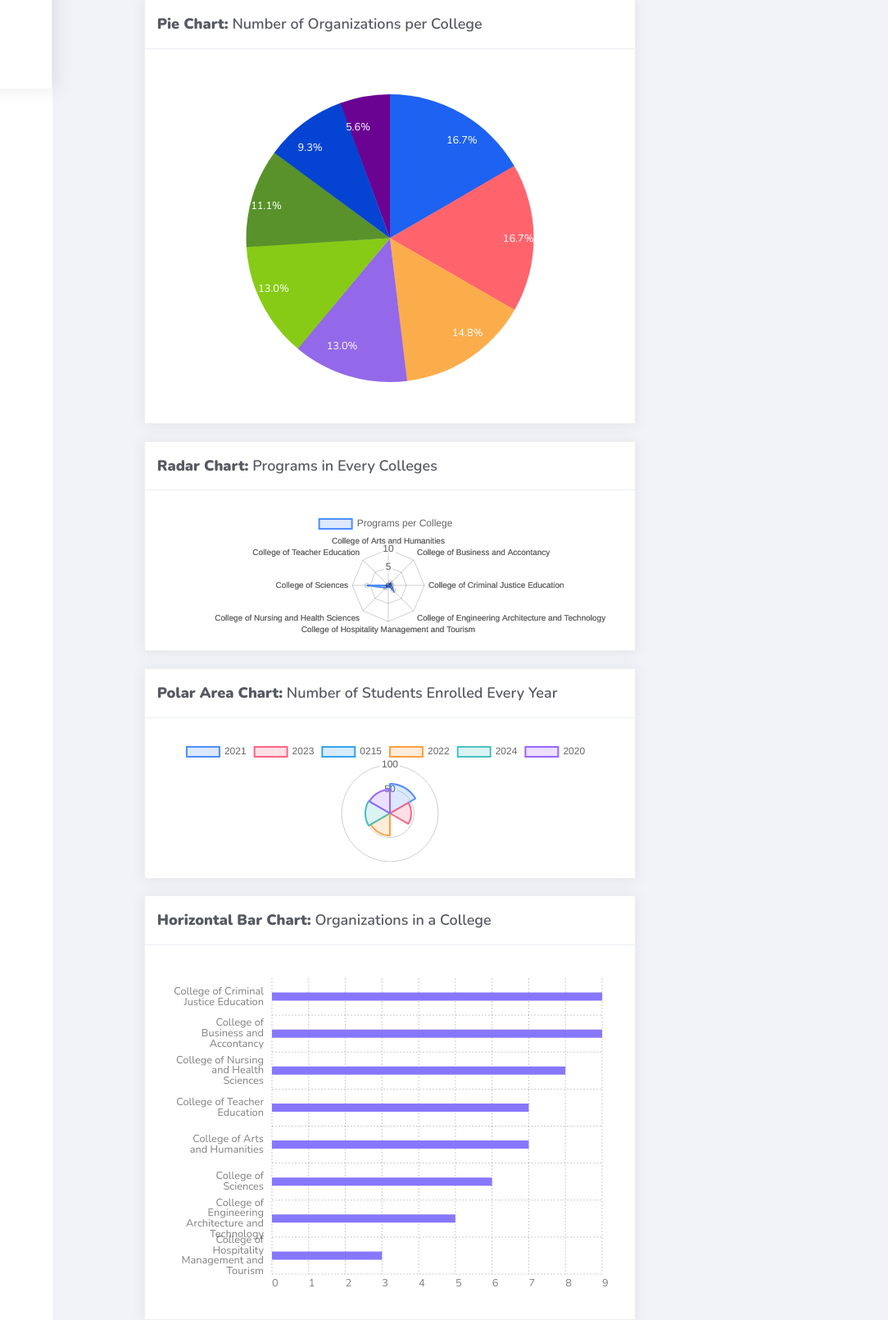
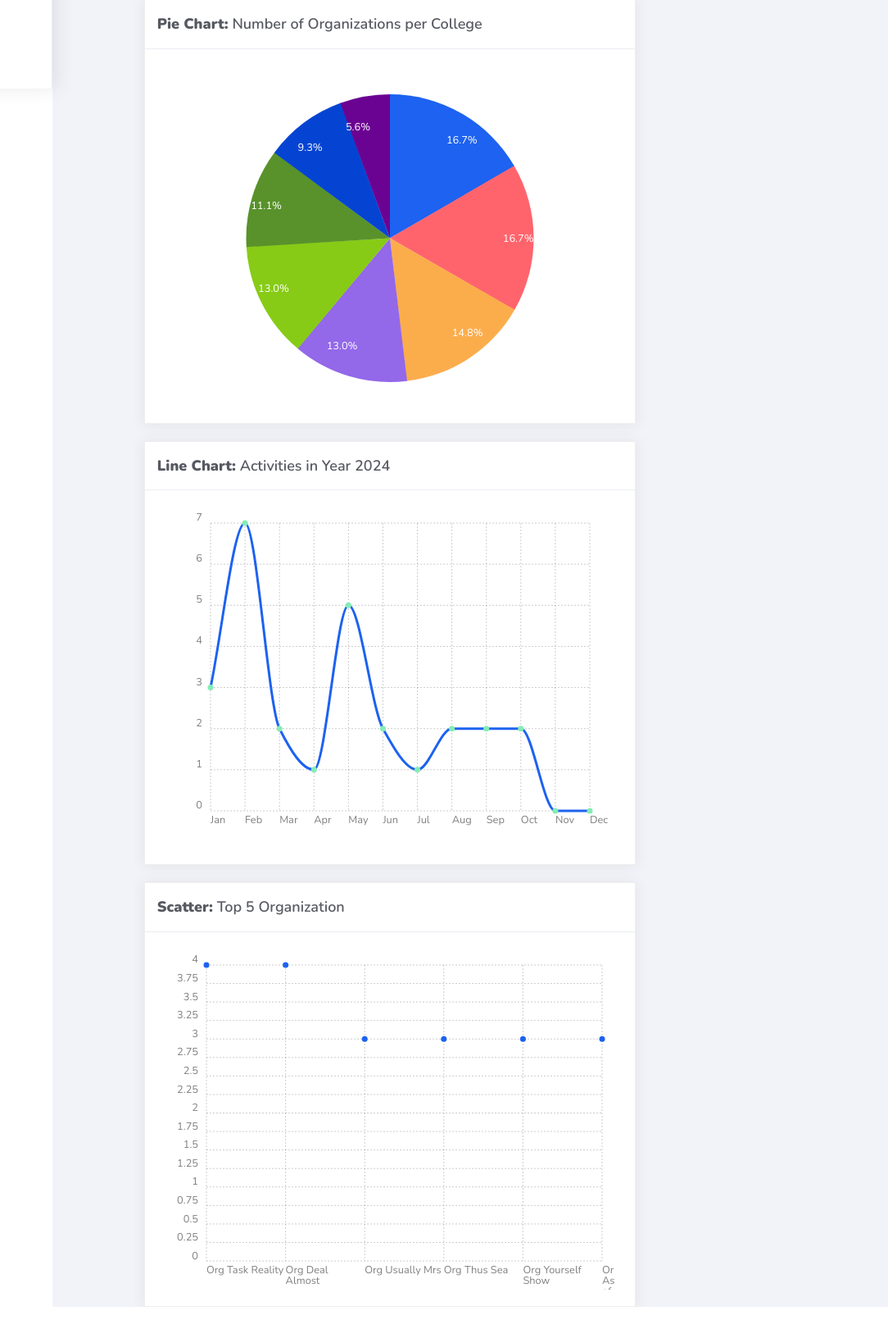
Before and after one commit to Kenjicci/PSUSphere, a Django app: page /dashboard_chart in a window 1280 px wide. Shown: the part 692-2302 px from the top of the page at 82% size, without its empty margins (196-1280 px from the left). Run offline with Django 4.2, Linux system fonts and the light colour scheme; data comes from the database, SQL or seed files in the repository; both versions use the stored data as it was after the commit; some libraries are stand-ins or nearby versions.

Commit message:
create chart for scatter

```diff
--- a/projectsite/projectsite/urls.py
+++ b/projectsite/projectsite/urls.py
@@ -1,11 +1,14 @@
 from django.contrib import admin
 from django.urls import path, re_path
-from studentorg.views import HomePageView, OrganizationList, OrganizationCreateView, OrganizationUpdateView, OrganizationDeleteView
-from studentorg.views import OrgMemberList, OrgMemberCreateView, OrgMemberUpdateView, OrgMemberDeleteView
-from studentorg.views import StudentList, StudentCreateView, StudentUpdateView, StudentDeleteView
-from studentorg.views import CollegeList, CollegeCreateView, CollegeUpdateView, CollegeDeleteView
-from studentorg.views import ProgramList, ProgramCreateView, ProgramUpdateView, ProgramDeleteView
-from studentorg.views import ChartView, BarCountStudentperCollege, PieOrgperCollege, HorOrgCountByCollege, program_frequency_chart, student_enrollment_by_year
+from studentorg.views import (
+HomePageView, OrganizationList, OrganizationCreateView, OrganizationUpdateView, OrganizationDeleteView,
+OrgMemberList, OrgMemberCreateView, OrgMemberUpdateView, OrgMemberDeleteView,
+StudentList, StudentCreateView, StudentUpdateView, StudentDeleteView,
+CollegeList, CollegeCreateView, CollegeUpdateView, CollegeDeleteView,
+ProgramList, ProgramCreateView, ProgramUpdateView, ProgramDeleteView,
+ChartView, BarCountStudentperCollege, PieOrgperCollege, LineActivities,
+ScatterTopOrganizations
+)
 from studentorg import views
 from django.contrib.auth import views as auth_views
 
@@ -14,12 +17,16 @@ from django.contrib.auth import views as auth_views
 urlpatterns = [
     path("admin/", admin.site.urls),
     path('', views.HomePageView.as_view(), name='home'),
-    path('dashboard_chart', ChartView.as_view(), name='dashboard-chart'),
-    path('bar-count-student-per-college/', views.BarCountStudentperCollege, name='bar-count-student-per-college'),
-    path('pie-org-per-college/', views.PieOrgperCollege, name='pie-org-per-college'),
-    path('org-count-by-college/', views.HorOrgCountByCollege, name='org-count-by-college'),
-    path('program-frequency-chart/', views.program_frequency_chart, name='program_frequency_chart'),
-    path('student-enrollment-by-year/', views.student_enrollment_by_year, name='student_enrollment_by_year'),
+    path('dashboard_chart', ChartView.as_view(), name="dashboard-chart"),
+    path('bar-count-student-per-college/', BarCountStudentperCollege, name='chart'),
+    path('pie-org-per-college/', PieOrgperCollege, name='chart'),
+    path('line-activities-by-month/', LineActivities, name='chart'),
+    path('scatter-top-organizations/', ScatterTopOrganizations, name='chart'),
+
+
+
+
+
     path('organization_list/', OrganizationList.as_view(), name='organization-list'),
     path('organization_list/add/', OrganizationCreateView.as_view(), name='organization-add'),
     path('organization_list/organization_list/<pk>/', OrganizationUpdateView.as_view(), name='organization-update'),
--- a/projectsite/studentorg/views.py
+++ b/projectsite/studentorg/views.py
@@ -12,7 +12,7 @@ from django.db.models.query import Q
 from django.utils.decorators import method_decorator
 from django.contrib.auth.decorators import login_required
 
-from django.db import connection
+from django.db.models.functions import TruncMonth
 from django.http import JsonResponse
 
 from django.contrib import messages
@@ -329,9 +329,7 @@ def PieOrgperCollege(request):
      return JsonResponse(chart_data)
 
 
-
-#kila meighel
-def LineCountbyMonth2024(request):
+def LineActivities(request):
     data = (
         OrgMember.objects.filter(date_joined__year=2024)
         .annotate(month=ExtractMonth('date_joined'))
@@ -340,73 +338,29 @@ def LineCountbyMonth2024(request):
         .order_by('month')
     )
 
+    # Prepare data for all months
     activity_data = {item['month']: item['count'] for item in data}
-
-    all_months = range(1, 13)
+    all_months = range(1, 13)  # Ensure data for all 12 months
     complete_data = {month: activity_data.get(month, 0) for month in all_months}
 
     chart_data = {
         'labels': [datetime(2024, month, 1).strftime('%b') for month in complete_data.keys()],
-        'series': [[count for count in complete_data.values()]],
+        'series': [[count for count in complete_data.values()]],  # Wrap count in a list
     }
 
     return JsonResponse(chart_data)
 
-
-def PieStudentCountbyOrg(request):
+def ScatterTopOrganizations(request):
     data = (
-        Student.objects.values('program__prog_name')
-        .annotate(count=Count('id'))
-        .order_by('-count')
+        Organization.objects
+        .annotate(member_count=Count('orgmember'))  #
+        .order_by('-member_count')
+        .values('name', 'member_count')[:6]  # Get the top 6 organizations by member count
     )
 
-    chart_data = {
-        'labels': [item['program__prog_name'] for item in data],
-        'series': [item['count'] for item in data],
-    }
+    # Prepare data for the scatter chart
+    labels = [entry['name'] for entry in data]
+    member_counts = [entry['member_count'] for entry in data]
 
-    return JsonResponse(chart_data)
 
-def HorOrgCountByCollege(request):
-    data = (
-        Organization.objects.values('college__college_name')
-        .annotate(count=Count('id'))
-        .order_by('-count')
-    )
-
-    chart_data = {
-        'labels': [item['college__college_name'] for item in data],
-        'series': [item['count'] for item in data],
-    }
-
-    return JsonResponse(chart_data)
-
-def program_frequency_chart(request):
-    college_program_count = College.objects.annotate(num_programs=Count('program'))
-
-    colleges = [college.college_name for college in college_program_count]
-    program_counts = [college.num_programs for college in college_program_count]
-
-    data = {
-        'colleges': colleges,
-        'program_counts': program_counts,
-    }
-
-    return JsonResponse(data)
-
-def student_enrollment_by_year(request):
-    students_by_year = Student.objects.annotate(enrollment_year=Count('student_id'))
-
-    years = set([student.student_id[:4] for student in students_by_year])
-    year_counts = {year: 0 for year in years}
-
-    for student in students_by_year:
-        year = student.student_id[:4]
-        year_counts[year] += 1
-
-    data = {
-        'years': list(year_counts.keys()),
-        'student_counts': list(year_counts.values()),
-    }
-
-    return JsonResponse(data)
+    return JsonResponse({'labels': labels, 'member_counts': member_counts})
--- a/projectsite/templates/base.html
+++ b/projectsite/templates/base.html
@@ -9,6 +9,7 @@
     <link rel="stylesheet" href="https://fonts.googleapis.com/css?family=Nunito:200,200i,300,300i,400,400i,600,600i,700,700i,800,800i,900,900i">
     <link rel="stylesheet" href="{% static 'css/ready.css' %}">
     <link rel="stylesheet" href="{% static 'css/demo.css' %}">
+	<link rel="stylesheet" href="https://cdn.jsdelivr.net/npm/chartist/dist/chartist.min.css">
 
 
 
@@ -283,7 +284,7 @@
 <script src="{% static 'js/plugin/chart-circle/circles.min.js' %}"></script>
 <script src="{% static 'js/plugin/jquery-scrollbar/jquery.scrollbar.min.js' %}"></script>
 <script src="{% static 'js/ready.min.js' %}"></script>
-<script src="{% static 'js/chart.min.js %'}"></script>
+<script src="{% static 'js/chart.min.js' %}"></script>
 <script src="{% static 'js/plugin/chart-circle/circles.min.js' %}"></script>
 <script src="{% static 'js/plugin/datatables/datatables.min.js' %}"></script>
 </html>
--- a/projectsite/templates/chart.html
+++ b/projectsite/templates/chart.html
@@ -84,43 +84,28 @@
             </div>
         </div>
 
-        <!-- Radar Chart -->
+        <!-- Line Chart -->
         <div class="col-md-9">
             <div class="card">
                 <div class="card-header">
-                    <div class="card-title"><b>Radar Chart:</b> Programs in Every Colleges</div>
+                    <div class="card-title"><b>Line Chart:</b> Activities in Year 2024</div>
                 </div>
                 <div class="card-body">
-                    <div class="card-container" style="position: relative; height: 100%; width: 100%;">
-                        <canvas id="radarChart" class="radarChart"></canvas>
+                    <div class="card-container">
+                        <div class="lineChart ct-perfect-fourth"></div>
                     </div>
                 </div>
             </div>
         </div>
-
-        <!-- Polar Area Chart -->
-        <div class="col-md-9">
+         <!-- Bubble Chart -->
+         <div class="col-md-9">
             <div class="card">
                 <div class="card-header">
-                    <div class="card-title"><b>Polar Area Chart:</b> Number of Students Enrolled Every Year</div>
-                </div>
-                <div class="card-body">
-                    <div class="card-container" style="position: relative; height: 100%; width: 100%;">
-                        <canvas id="polarAreaChart" class="polarAreaChart"></canvas>
-                    </div>
-                </div>
-            </div>
-        </div>
-
-        <!-- Horizontal Bar Chart -->
-        <div class="col-md-9">
-            <div class="card">
-                <div class="card-header">
-                    <div class="card-title"><b>Horizontal Bar Chart:</b> Organizations in a College</div>
+                    <div class="card-title"><b>Scatter:</b> Top 5 Organization </div>
                 </div>
                 <div class="card-body">
                     <div class="card-container">
-                        <div class="horBarChart ct-perfect-fourth"></div>
+                        <div id="scatterChart" class="ct-chart ct-perfect-fourth"></div>
                     </div>
                 </div>
             </div>
@@ -193,126 +178,78 @@ document.addEventListener("DOMContentLoaded", function () {
                         })
                     ]
                 });
-            });
+            })
+            .catch(error => console.error('Error fetching data:', error));
 
-        // Radar Chart (Fake Data)
-        fetch('/program-frequency-chart/')
-        .then(response => response.json())
-        .then(data => {
-            const labels = data.colleges;
-            const programCounts = data.program_counts;
 
-            new Chart(document.getElementById('radarChart'), {
-                type: 'radar',
-                data: {
-                    labels: labels,
-                    datasets: [{
-                        label: 'Programs per College',
-                        data: programCounts,
-                        fill: true,
-                        backgroundColor: 'rgba(79, 140, 255, 0.2)',
-                        borderColor: 'rgb(79, 140, 255)',
-                        borderWidth: 2
-                    }]
-                },
-                options: {
-                    responsive: true,
-                    maintainAspectRatio: false,
-                    scales: {
-                        r: {
-                            beginAtZero: true,
-                            ticks: {
-                                stepSize: 1
-                            }
-                        }
-                    }
-                }
-            });
-        });
-
-        // Polar Area Chart
-        fetch('/student-enrollment-by-year/')
-        .then(response => response.json())
-        .then(data => {
-
-            const years = data.years;
-            const studentCounts = data.student_counts;
-
-            new Chart(document.getElementById('polarAreaChart'), {
-                type: 'polarArea',
-                data: {
-                    labels: years,
-                    datasets: [{
-                        label: 'Students Enrolled by Year',
-                        data: studentCounts,
-                        backgroundColor: [
-                            'rgba(79, 140, 255, 0.2)',
-                            'rgba(255, 99, 132, 0.2)',
-                            'rgba(54, 162, 235, 0.2)',
-                            'rgba(255, 159, 64, 0.2)',
-                            'rgba(75, 192, 192, 0.2)',
-                            'rgba(153, 102, 255, 0.2)',
-                            'rgba(255, 159, 64, 0.2)'
-                        ],
-                        borderColor: [
-                            'rgb(79, 140, 255)',
-                            'rgb(255, 99, 132)',
-                            'rgb(54, 162, 235)',
-                            'rgb(255, 159, 64)',
-                            'rgb(75, 192, 192)',
-                            'rgb(153, 102, 255)',
-                            'rgb(255, 159, 64)'
-                        ],
-                        borderWidth: 2
-                    }]
-                },
-                options: {
-                    responsive: true,
-                    maintainAspectRatio: false,
-                    plugins: {
-                        legend: {
-                            position: 'top',
-                            labels: {
-                                font: {
-                                    size: 14
-                                }
-                            }
-                        },
-                    },
-                    scale: {
-                        ticks: {
-                            beginAtZero: true
-                        }
-                    }
-                }
-            });
-        });
-
-        // Horizontal Bar Chart
-        fetch('/org-count-by-college/')
+        // Line Chart
+        fetch('/line-activities-by-month/')
             .then(response => response.json())
             .then(data => {
-                new Chartist.Bar('.horBarChart', {
-                    labels: data.labels,
-                    series: [data.series]
+                new Chartist.Line('.lineChart', {
+                    labels: data.labels, // Months (Jan, Feb, etc.)
+                    series: data.series, // Count of records per month
                 }, {
-                    horizontalBars: true,
-                    reverseData: true,
-                    axisX: {
-                        onlyInteger: true,
+                    fullWidth: true,
+                    chartPadding: {
+                        top: 15,
+                        right: 30,
+                        bottom: 15,
+                        left: 15,
                     },
                     axisY: {
-                        offset: 120,
+                        onlyInteger: true,
+                        low: 0,
+                    },
+                    axisX: {
+                        showGrid: true,
                     },
                     plugins: [
                         Chartist.plugins.tooltip({
-                            tooltipFnc: function (meta, value) {
-                                return `${value} organization(s)`;
-                            }
+                            tooltipFnc: (meta, value) => `${value} activity(ies)`,
+                        }),
+                    ],
+                });
+            })
+            .catch(error => console.error('Error fetching line chart data:', error));
+
+        // Scatter Chart
+        fetch('/scatter-top-organizations/')
+            .then(response => response.json())
+            .then(data => {
+                var chartData = {
+                    labels: data.labels,
+                    series: [
+                        data.member_counts.map((count, index) => {
+                            return { x: index + 1, y: count };
                         })
                     ]
+                };
+
+                new Chartist.Line('#scatterChart', chartData, {
+                    low: 0,
+                    showLine: false,  // No line connecting points (scatter plot style)
+                    showPoint: true,  // Show points
+                    fullWidth: true,  // Make sure it fits within the container
+                    axisX: {
+                        labelInterpolationFnc: function(value) {
+                            return 'Org ' + value;  // Label format for x-axis
+                        }
+                    },
+                    axisY: {
+                        labelInterpolationFnc: function(value) {
+                            return value;
+                        },
+                        ticks: {
+                            beginAtZero: true,
+                            suggestedMin: 1  // Ensure we start from 1 instead of 0
+                        }
+                    },
+                    plugins: [Chartist.plugins.tooltip()]  // Enable tooltips
                 });
+
             });
+
     });
 </script>
 
```
Also changed, not shown: projectsite/db.sqlite3.
